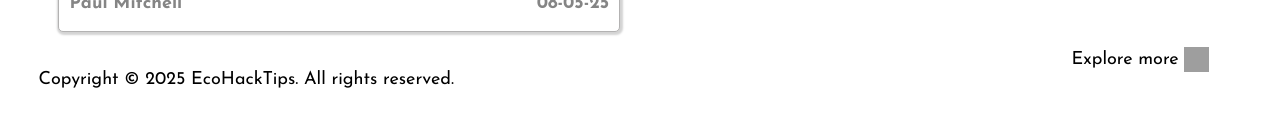
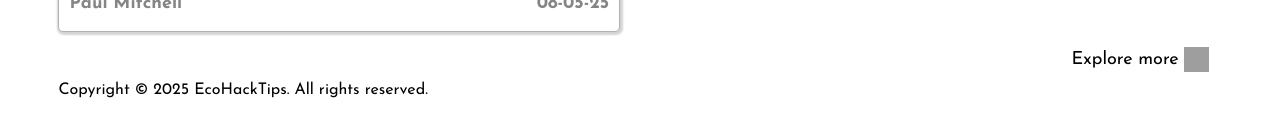
Before and after one commit to poojesh-7/ecohacks, a Next.js app: page / in a window 1280 px wide. Shown: the part 2611-2742 px from the top of the page. Before the commit the page ends 2718 px from the top, so only its background shows below. Built offline with nearby package versions, Linux system fonts and the light colour scheme; grey boxes are pictures that could not be loaded.

Commit message:
copyright layout

```diff
--- a/app/layout.tsx
+++ b/app/layout.tsx
@@ -62,9 +62,6 @@ export default function RootLayout({
         <section className="hero_section">
           {children}
         </section>
-        <footer>
-            <p>Copyright © 2025 EcoHackTips. All rights reserved.</p>
-        </footer>
       </body>
     </html>
   );
--- a/app/page.tsx
+++ b/app/page.tsx
@@ -18,12 +18,12 @@ const TrendingHacksSection=async()=>{
 const HeroPage=()=>{
 
     return <section>
-
-        {/* <Suspense fallback={<Loader />}> */}
-            <RegularHacksSection />
+             <RegularHacksSection />
             <HackDetails />
             <TrendingHacksSection/>
-        {/* </Suspense> */}
+            <footer style={{marginTop:"50px"}}>
+                <p style={{fontSize:"16px"}}>Copyright © 2025 EcoHackTips. All rights reserved.</p>
+            </footer>
     </section>
 }
 
```
